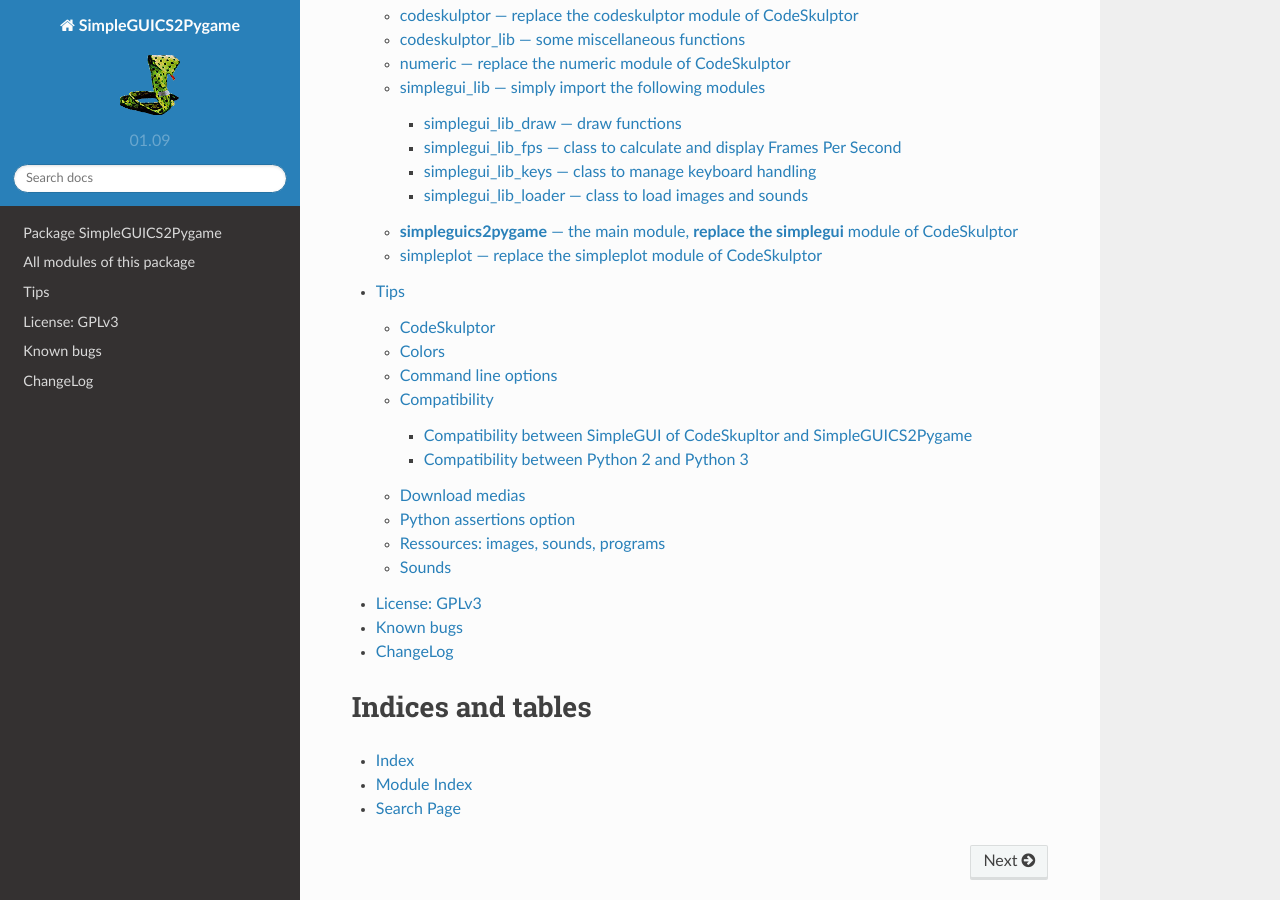
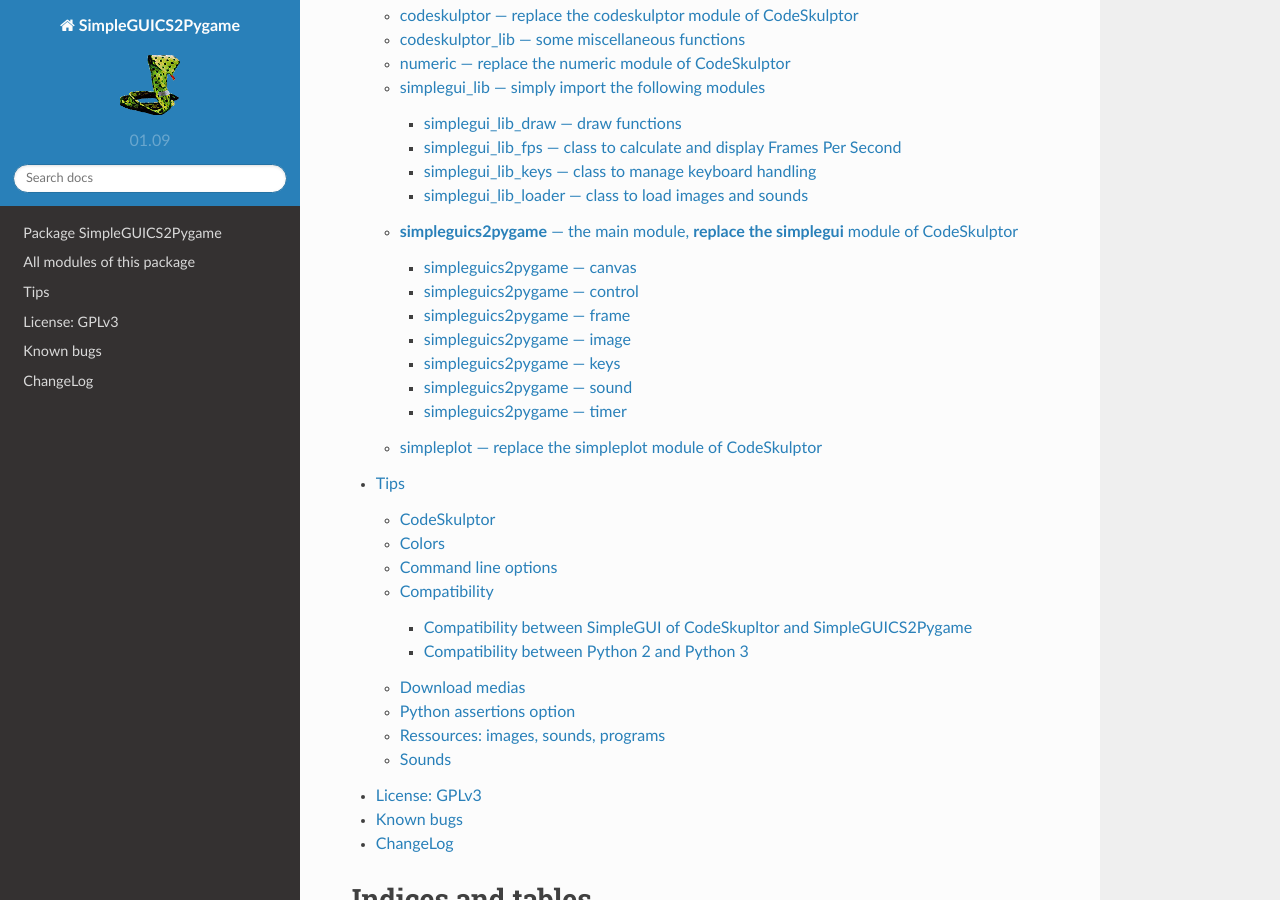
Before and after one commit to rhul-compsoc/SimpleGUICS2Pygame, a Sphinx documentation site: the page built from Sphinx/index.rst, in a window 1280 px wide and 900 px high, scrolled down 2839 px. Built offline with Sphinx 7.4.7 and the Read the Docs theme 2.0.0, drawn with Linux system fonts in a browser that asks for light colours.

Commit message:
Adapted documentation after simpleguics2pygame.py splitting.

```diff
--- a/Sphinx/simpleguics2pygame.rst
+++ b/Sphinx/simpleguics2pygame.rst
@@ -1,26 +1,18 @@
 **simpleguics2pygame** --- the main module, **replace the simplegui** module of CodeSkulptor
 ============================================================================================
+
+.. toctree::
+   simpleguics2pygame/canvas
+   simpleguics2pygame/control
+   simpleguics2pygame/frame
+   simpleguics2pygame/image
+   simpleguics2pygame/keys
+   simpleguics2pygame/sound
+   simpleguics2pygame/timer
+
+
 
 .. automodule:: SimpleGUICS2Pygame.simpleguics2pygame
     :special-members:
     :private-members:
     :members:
-
-
-.. autodata:: KEY_MAP
-
-.. autodata:: _MIXER_FREQUENCY
-
-.. autodata:: _PYGAME_AVAILABLE
-
-.. autodata:: _PYGAME_VERSION
-
-.. autodata:: _PYGAMEKEY_TO_SIMPLEGUIKEY
-
-.. autodata:: _RADIAN_TO_DEGREE
-
-.. autodata:: _SIMPLEGUICOLOR_TO_PYGAMECOLOR
-
-.. autodata:: _SIMPLEGUIFONTFACE_TO_PYGAMEFONTNAME
-
-.. autodata:: _SIMPLEGUIKEY_TO_STATUSKEY
--- /dev/null
+++ b/Sphinx/simpleguics2pygame/canvas.rst
@@ -0,0 +1,7 @@
+simpleguics2pygame --- canvas
+=============================
+
+.. automodule:: SimpleGUICS2Pygame.simpleguics2pygame.canvas
+    :special-members:
+    :private-members:
+    :members:
--- /dev/null
+++ b/Sphinx/simpleguics2pygame/control.rst
@@ -0,0 +1,7 @@
+simpleguics2pygame --- control
+==============================
+
+.. automodule:: SimpleGUICS2Pygame.simpleguics2pygame.control
+    :special-members:
+    :private-members:
+    :members:
--- /dev/null
+++ b/Sphinx/simpleguics2pygame/frame.rst
@@ -0,0 +1,7 @@
+simpleguics2pygame --- frame
+============================
+
+.. automodule:: SimpleGUICS2Pygame.simpleguics2pygame.frame
+    :special-members:
+    :private-members:
+    :members:
--- /dev/null
+++ b/Sphinx/simpleguics2pygame/image.rst
@@ -0,0 +1,7 @@
+simpleguics2pygame --- image
+============================
+
+.. automodule:: SimpleGUICS2Pygame.simpleguics2pygame.image
+    :special-members:
+    :private-members:
+    :members:
--- /dev/null
+++ b/Sphinx/simpleguics2pygame/keys.rst
@@ -0,0 +1,7 @@
+simpleguics2pygame --- keys
+===========================
+
+.. automodule:: SimpleGUICS2Pygame.simpleguics2pygame.keys
+    :special-members:
+    :private-members:
+    :members:
--- /dev/null
+++ b/Sphinx/simpleguics2pygame/sound.rst
@@ -0,0 +1,7 @@
+simpleguics2pygame --- sound
+============================
+
+.. automodule:: SimpleGUICS2Pygame.simpleguics2pygame.sound
+    :special-members:
+    :private-members:
+    :members:
--- /dev/null
+++ b/Sphinx/simpleguics2pygame/timer.rst
@@ -0,0 +1,7 @@
+simpleguics2pygame --- timer
+============================
+
+.. automodule:: SimpleGUICS2Pygame.simpleguics2pygame.timer
+    :special-members:
+    :private-members:
+    :members:
```
